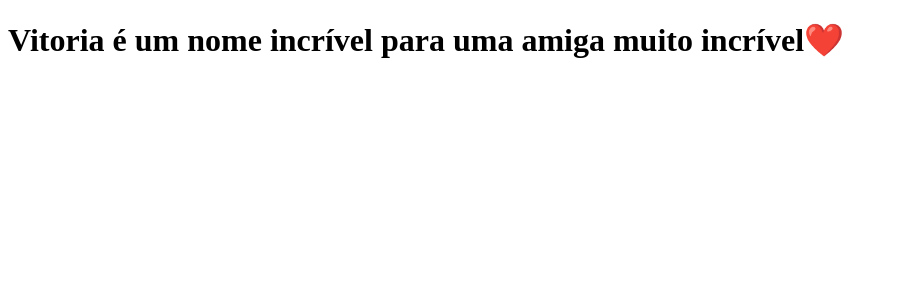
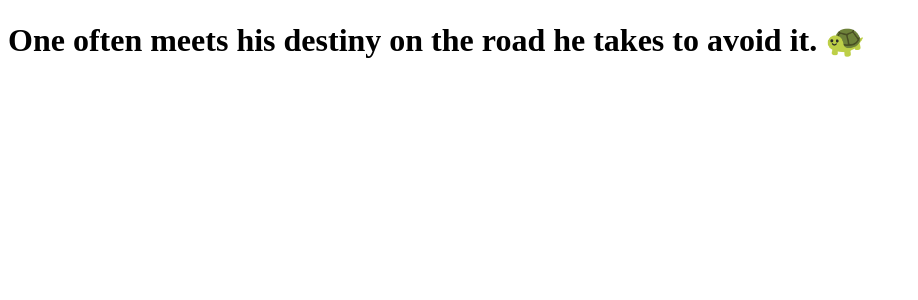
Before and after one commit to Gabriel2Mello/clone-tabnews, a Next.js app: page / in a window 1280 px wide. Shown: the top 300 px of the page, without its empty margins (0-918 px from the left). Built offline with nearby package versions, Linux system fonts and the light colour scheme.

Commit message:
Master Oogway

```diff
--- a/pages/index.js
+++ b/pages/index.js
@@ -1,7 +1,10 @@
 // npm run dev
+// npm test
 
 function Home() {
-  return <h1>Vitoria é um nome incrível para uma amiga muito incrível❤️</h1>;
+  return (
+    <h1>One often meets his destiny on the road he takes to avoid it. 🐢</h1>
+  );
 }
 
 export default Home;
```
